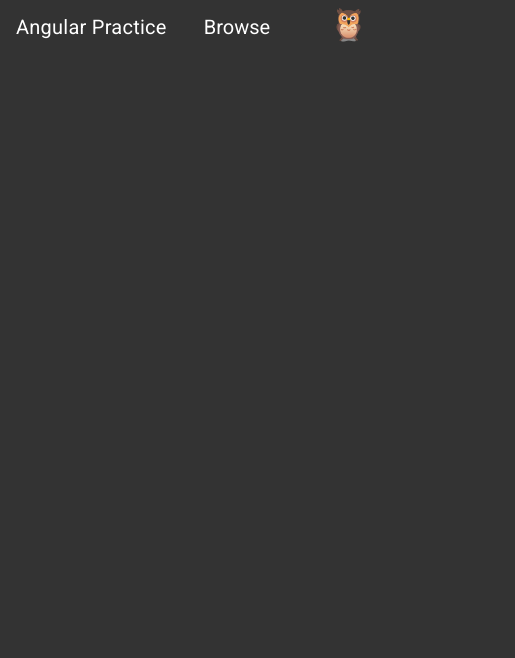
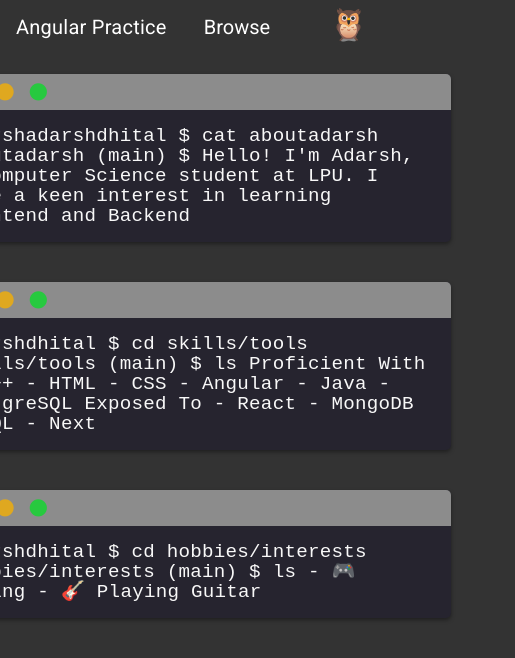
Before and after one commit to adarshdhital007/PracticeAngular, an Angular app: page /about in a window 390 px wide. Before the commit this address led to /. Shown: the top 658 px of the page, 515 px wide, since content can reach past the window. Built offline with nearby package versions, Linux system fonts and the light colour scheme.

Commit message:
Responsive Layout for Terminal

```diff
--- a/angular.json
+++ b/angular.json
@@ -26,7 +26,8 @@
             ],
             "styles": [
               "@angular/material/prebuilt-themes/indigo-pink.css",
-              "src/styles.css"
+              "src/styles.css",
+              "node_modules/font-awesome/css/font-awesome.css"
             ],
             "scripts": []
           },
--- a/package.json
+++ b/package.json
@@ -20,6 +20,7 @@
     "@angular/platform-browser": "^16.2.0",
     "@angular/platform-browser-dynamic": "^16.2.0",
     "@angular/router": "^16.2.0",
+    "font-awesome": "^4.7.0",
     "rxjs": "~7.8.0",
     "tslib": "^2.3.0",
     "zone.js": "~0.13.0"
--- /dev/null
+++ b/src/app/about/about.component.html
@@ -0,0 +1,14 @@
+<div class="about">
+  <div class="about1">
+    <app-terminal [text]="aboutMeText()"></app-terminal>
+  </div>
+
+  <div class="about2">
+    <app-terminal [text]="skillsText()"></app-terminal>
+</div>
+
+  <div class="about3">
+    <app-terminal  [text]="miscText()"></app-terminal>
+  </div>
+
+</div>
--- /dev/null
+++ b/src/app/about/about.component.scss
@@ -0,0 +1,66 @@
+.about {
+    display: flex;
+    flex-direction: column;
+    align-items: center;
+    justify-content: center;
+}
+
+.about1 {
+    margin: 30px;
+    width: 50rem;
+}
+
+.about2 {
+    margin: 30px;
+    width: 50rem;
+}
+
+.about3 {
+    margin: 30px;
+    width: 50rem;
+}
+
+.red {
+    color: red;
+}
+
+.green {
+    color: green;
+}
+
+
+@media only screen and (max-width: 700px) {
+
+    .about1 {
+        margin: 20px;
+        width: 40rem;
+    }
+
+    .about2 {
+        margin: 20px;
+        width: 40rem;
+    }
+
+    .about3 {
+        margin: 20px;
+        width: 40rem;
+    }
+}
+
+@media only screen and (max-width: 315px) {
+
+    .about1 {
+        margin: 15px;
+        width: 30rem;
+    }
+
+    .about2 {
+        margin: 15px;
+        width: 30rem;
+    }
+
+    .about3 {
+        margin: 15px;
+        width: 30rem;
+    }
+}
--- /dev/null
+++ b/src/app/about/about.component.ts
@@ -0,0 +1,49 @@
+import { Component } from "@angular/core";
+
+@Component({
+  selector: "app-about",
+  templateUrl: "./about.component.html",
+  styleUrls: ["./about.component.scss"],
+})
+export class AboutComponent {
+  firstName = "adarsh";
+  lastName = "dhital";
+  baseColor = "green";
+
+  info = {
+    bio: "Hello! I'm Adarsh, a Computer Science student at LPU. I have a keen interest in learning Frontend and Backend",
+    skills: {
+      proficientWith: ["C++", "HTML", "CSS","Angular","Java","PostgreSQL"],
+      exposedTo: ["React", "MongoDB","SQL","Next"],
+    },
+    hobbies: [
+      { emoji: "🎮", label: "Gaming" },
+      { emoji: "🎸", label: "Playing Guitar" },
+    ],
+  };
+
+  aboutMeText() {
+    return `
+    ${this.firstName}${this.firstName}${this.lastName} $ cat about${this.firstName}
+about${this.firstName} (main) $ ${this.info.bio}`;
+  }
+
+  skillsText() {
+    return `
+${this.firstName}${this.lastName} $ cd skills/tools
+skills/tools (main) $ ls
+Proficient With
+${this.info.skills.proficientWith.map((skill) => `- ${skill}`).join("\n")}
+Exposed To
+${this.info.skills.exposedTo.map((skill) => `- ${skill}`).join("\n")}`;
+  }
+
+  miscText() {
+    return `
+${this.firstName}${this.lastName} $ cd hobbies/interests
+hobbies/interests (main) $ ls
+${this.info.hobbies
+  .map((hobby) => `- ${hobby.emoji} ${hobby.label}`)
+  .join("\n")}`;
+  }
+}
--- /dev/null
+++ b/src/app/about/terminal/terminal.component.html
@@ -0,0 +1,12 @@
+<div class="terminal">
+    <div class="top-section">
+      <div class="icons">
+        <i class="fa fa-solid fa-circle red"></i>
+        <i class="de1 fa fa-solid fa-circle"></i>
+        <i class="fa fa-solid fa-circle green"></i>
+      </div>
+    </div>
+    <div class="content">
+      {{ text }}
+    </div>
+  </div>
--- /dev/null
+++ b/src/app/about/terminal/terminal.component.scss
@@ -0,0 +1,106 @@
+@import '../../../../variables.modules';
+
+$terminal-background-color: #26242F;
+$terminal-text-color: $white;
+$terminal-border-radius: 5px;
+$icon-color-red: $red;
+$icon-color-amber: $yellow;
+$icon-color-green: $green;
+
+
+.terminal {
+  width: 90%;
+  margin: auto;
+  background-color: $terminal-background-color;
+  border-radius: $terminal-border-radius;
+  box-shadow: 0 2px 4px rgba(0, 0, 0, 0.4);
+  display: flex;
+  flex-direction: column;
+  justify-content: center;
+}
+
+.top-section {
+  background-color: #8C8C8C;
+  border-radius: $terminal-border-radius $terminal-border-radius 0 0;
+  display: flex;
+  justify-content: flex-start;
+  font-size: 20px;
+  padding: 0.5rem;
+}
+
+.icons {
+  i {
+    padding-left: 1rem;
+
+    &.red {
+      color: $icon-color-red;
+    }
+
+    &.amber {
+      color: $icon-color-amber;
+    }
+
+    &.green {
+      color: $icon-color-green;
+    }
+  }
+}
+
+.content {
+  display: flex;
+  padding: 1rem;
+  color: $terminal-text-color;
+  font-size: 1.2rem;
+  font-family: 'Courier New', Courier, monospace;
+  flex-direction: column;
+}
+
+.de1 {
+  color: #DFA820;
+}
+
+@media only screen and (max-width: 700px) {
+  .terminal {
+    width: 80%;
+    flex-direction: column;
+
+  }
+
+  .content {
+    display: flex;
+    flex-wrap: wrap;
+  }
+
+  .top-section {
+    display: flex;
+    flex-wrap: wrap;
+  }
+}
+
+
+@media only screen and (max-width: 375px) {
+  body {
+    display: flex;
+    justify-content: center;
+    align-items: center;
+  }
+
+  .terminal {
+
+    flex-direction: column;
+    flex-wrap: wrap;
+    width: 50%;
+    height: auto;
+  }
+
+  .content {
+    display: flex;
+    flex-wrap: wrap;
+  }
+
+  .top-section {
+    display: flex;
+    justify-content: flex-start;
+
+  }
+}
--- a/src/app/app-routing.module.ts
+++ b/src/app/app-routing.module.ts
@@ -12,6 +12,8 @@ import { JokeListComponent } from './joke-list/joke-list.component';
 import { Layout1Component } from './layout1/layout1.component';
 import { WeatherReportComponent } from './weather-report/weather-report.component';
 import { WeatherUIComponent } from './weather-ui/weather-ui.component';
+import { TerminalComponent } from './about/terminal/terminal.component';
+import { AboutComponent } from './about/about.component';
 const routes: Routes = [
   { path: '', component: Layout1Component },
   { path: 'adarsh', component: NgAdarshComponent },
@@ -23,6 +25,7 @@ const routes: Routes = [
   { path: 'form', component: FormComponentComponent },
   { path: 'date', component: DateListComponent },
   { path: 'joke', component: JokeListComponent },
+  { path: 'about', component: AboutComponent},
   {
     path: 'weather',
     component: WeatherUIComponent,
--- a/src/app/app.component.html
+++ b/src/app/app.component.html
@@ -69,6 +69,11 @@
           >Weather using API</a
         >
       </li>
+      <li class="nav-item">
+        <a class="nav-link" routerLink="/about" routerLinkActive="active"
+          >Terminal Component</a
+        >
+      </li>
 
       <li class="nav-item dropdown">
         <a
--- a/src/app/app.module.ts
+++ b/src/app/app.module.ts
@@ -27,6 +27,8 @@ import { BrowserAnimationsModule } from '@angular/platform-browser/animations';
 import { LocalMaterialModule } from './shared/local-material.module';
 import { WeatherReportComponent } from './weather-report/weather-report.component';
 import { WeatherUIComponent } from './weather-ui/weather-ui.component';
+import { TerminalComponent } from './about/terminal/terminal.component';
+import { AboutComponent } from './about/about.component';
 @NgModule({
   declarations: [
     AppComponent,
@@ -48,6 +50,8 @@ import { WeatherUIComponent } from './weather-ui/weather-ui.component';
     DarkModeToggleComponent,
     WeatherReportComponent,
     WeatherUIComponent,
+    TerminalComponent,
+    AboutComponent,
   ],
   imports: [
     BrowserModule, AppRoutingModule, FormsModule, ReactiveFormsModule, HttpClientModule, BrowserAnimationsModule,LocalMaterialModule
--- /dev/null
+++ b/variables.modules.scss
@@ -0,0 +1,14 @@
+$purple: #8D53FF;
+$pink: #CA6BE6;
+$white: #f8f8f8;
+$dark: #1f1f1f;
+$red: #FF6057;
+$yellow: #FFBD2E;
+$green: #27C93F;
+$lightgray: #c9c9c9;
+
+$transition: all 250ms ease;
+
+.shadowed {
+  box-shadow: 0 .5rem 1rem rgba(0,0,0,0.4);
+}
```
Also changed, not shown: src/app/about/terminal/terminal.component.ts (added, +12 -0 lines), 1 other file (tests, documents, lock files or other folders).
